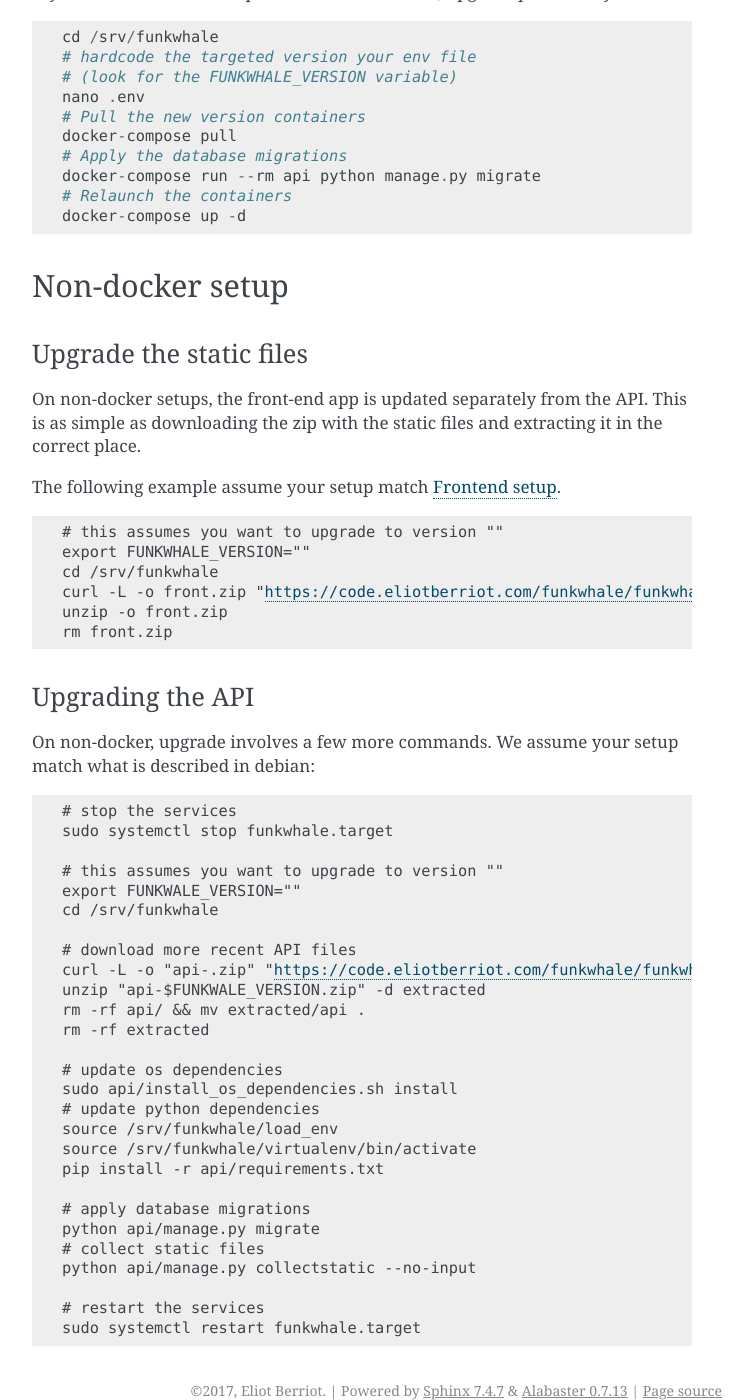
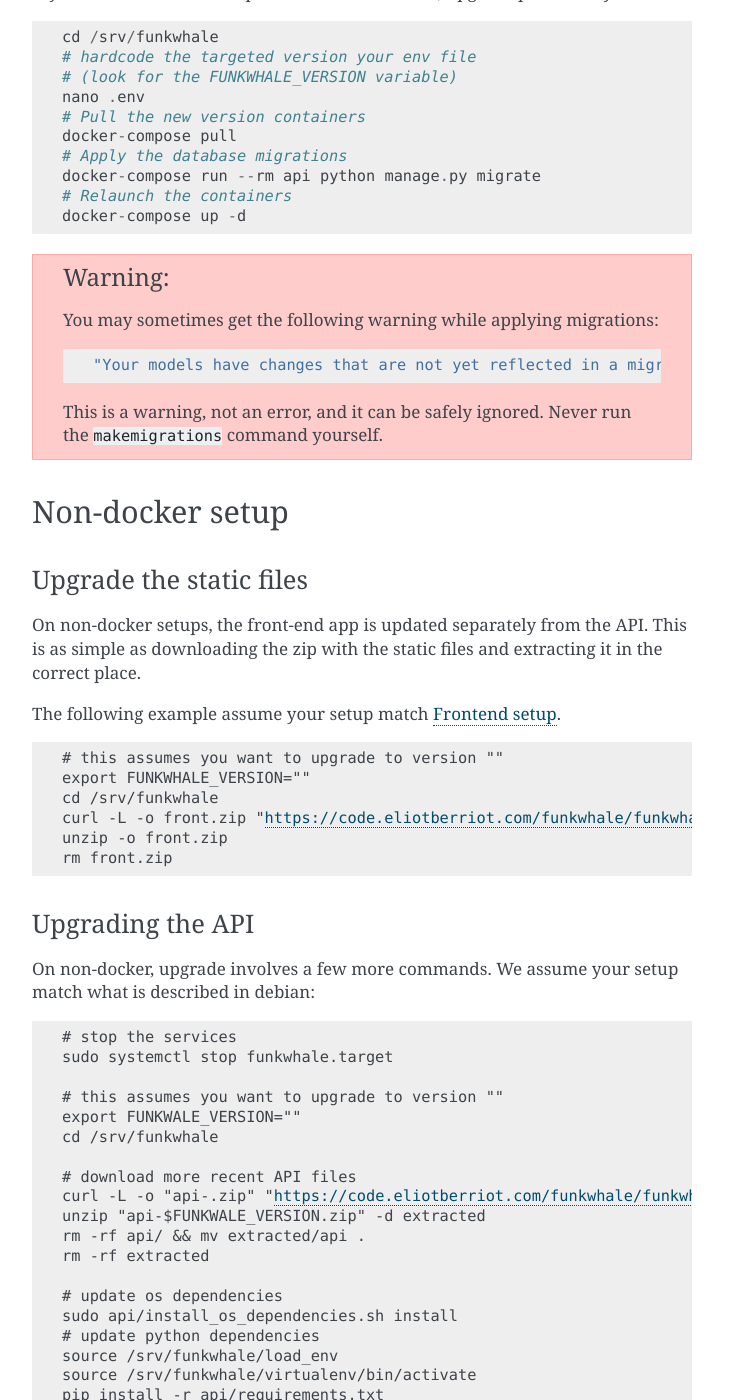
Before and after one commit to RYGhub/funkwhale, a Sphinx documentation site: the page built from docs/upgrading.rst, in a window 1280 px wide and 1400 px high, scrolled down 656 px. Shown: the whole window, without its empty margins (388-1140 px from the left). Built offline with Sphinx 7.4.7, drawn with Linux system fonts in a browser that asks for light colours; pages that are not in the unit, such as notebooks, are missing from menus; some of the changed text lies outside the part shown.

Commit message:
Fix #291: Added multiple warnings in the documentation that you should never run makemigrations yourself

```diff
--- a/docs/upgrading.rst
+++ b/docs/upgrading.rst
@@ -37,6 +37,14 @@
     # Relaunch the containers
     docker-compose up -d
 
+.. warning::
+
+    You may sometimes get the following warning while applying migrations::
+
+        "Your models have changes that are not yet reflected in a migration, and so won't be applied."
+
+    This is a warning, not an error, and it can be safely ignored.
+    Never run the ``makemigrations`` command yourself.
 
 
 Non-docker setup
@@ -95,3 +103,12 @@
 
     # restart the services
     sudo systemctl restart funkwhale.target
+
+.. warning::
+
+    You may sometimes get the following warning while applying migrations::
+
+        "Your models have changes that are not yet reflected in a migration, and so won't be applied."
+
+    This is a warning, not an error, and it can be safely ignored.
+    Never run the ``makemigrations`` command yourself.
```
Also changed, not shown: docs/installation/debian.rst (+8 -0 lines), docs/installation/docker.rst (+9 -0 lines), 1 other file.
